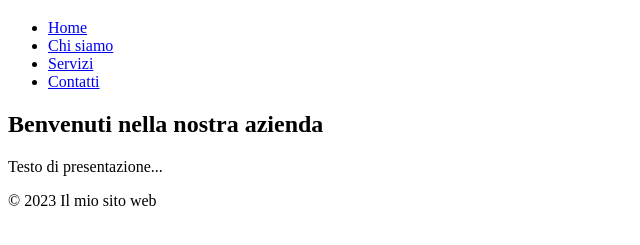
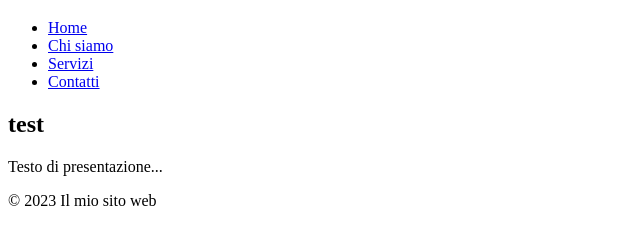
Before and after one commit to furbsloops/tiktokhalloffame, a plain HTML site: page index.html in a window 1280 px wide. Shown: the part 61-306 px from the top of the page, without its empty margins (0-640 px from the left). Drawn offline with Linux system fonts and the light colour scheme.

Commit message:
commiiiit

```diff
--- a/index.html
+++ b/index.html
@@ -21,7 +21,7 @@
 
     <main>
       <section>
-        <h2>Benvenuti nella nostra azienda</h2>
+        <h2>test</h2>
         <p>Testo di presentazione...</p>
       </section>
     </main>
```
